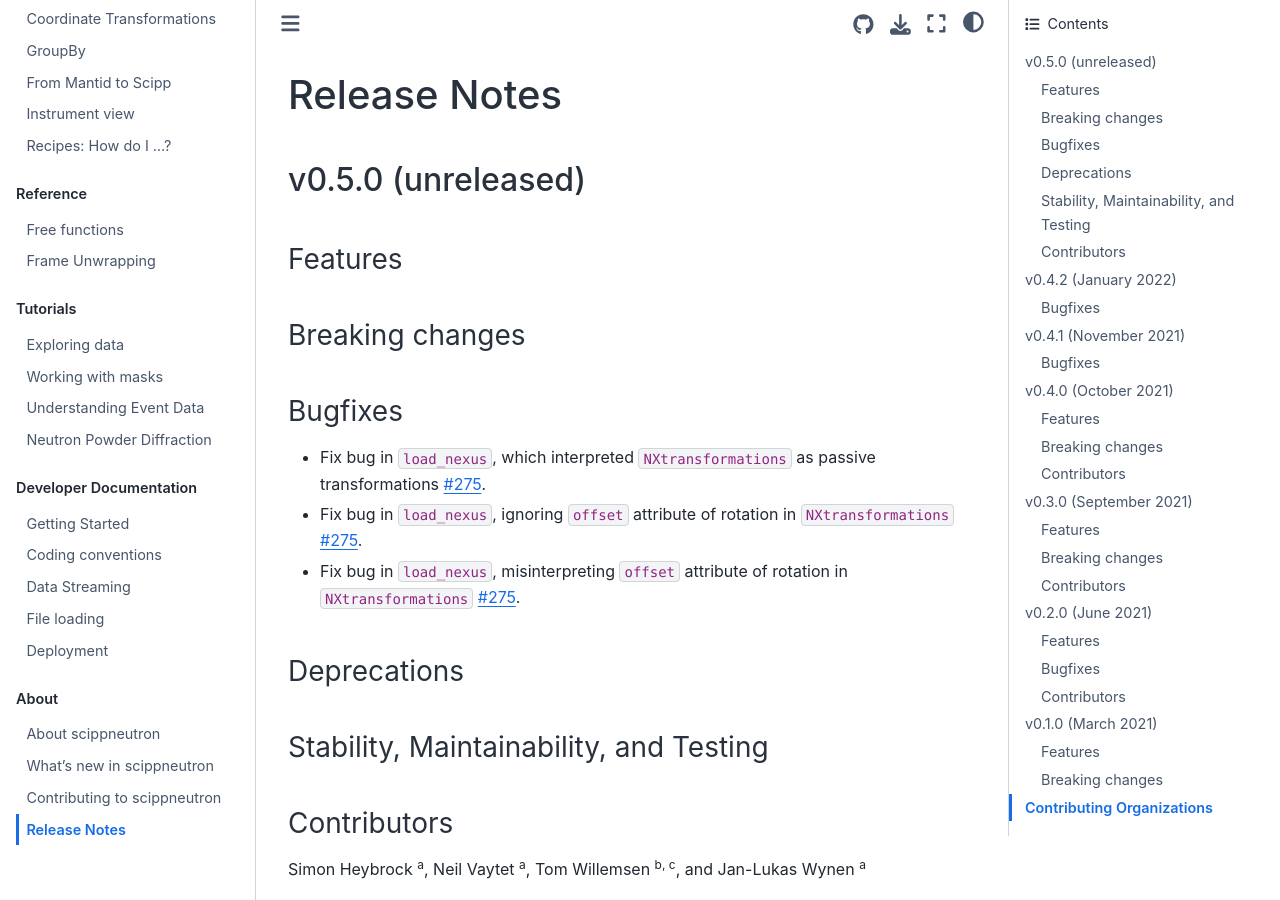
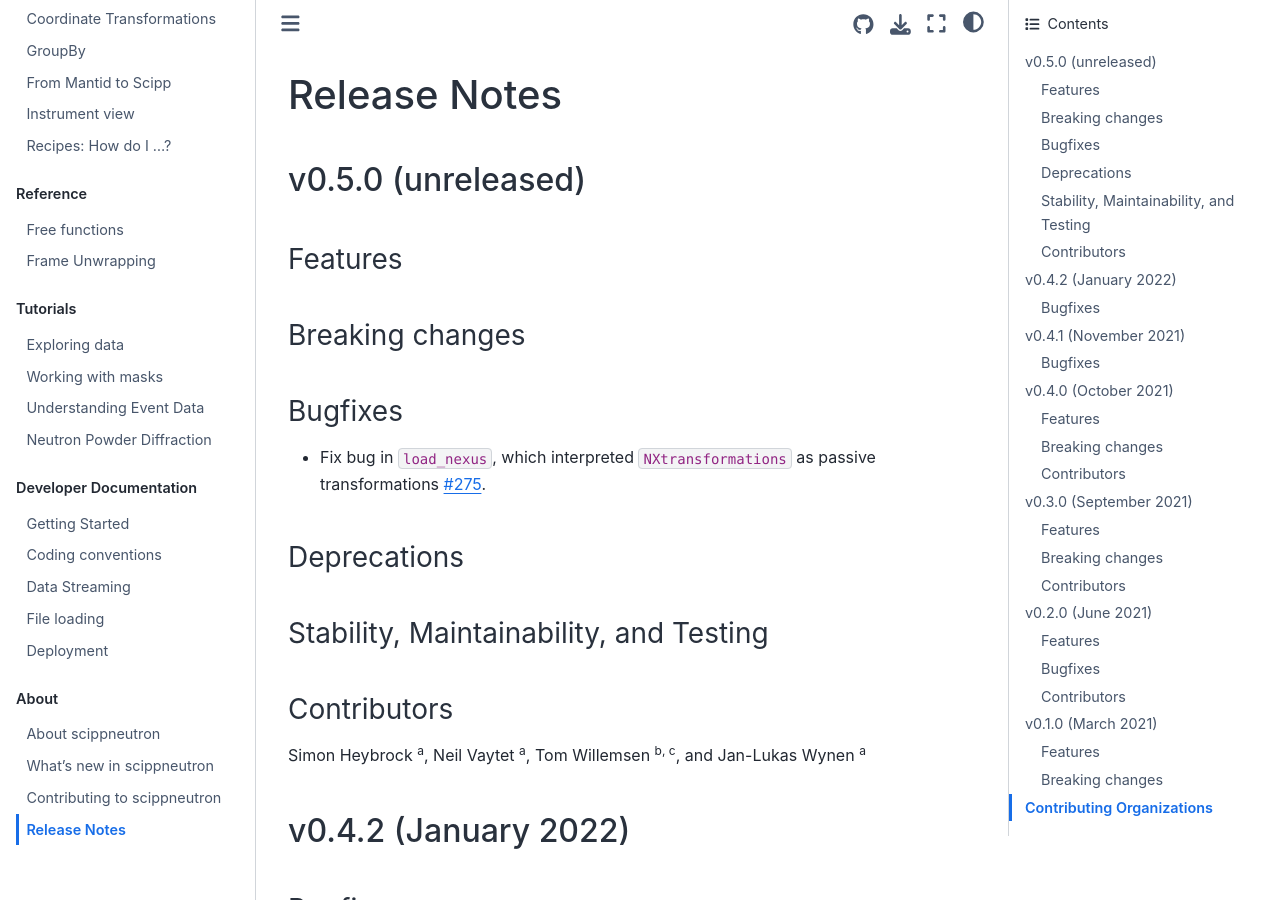
Before and after one commit to scipp/scippneutron, a Sphinx documentation site: the page built from docs/about/release-notes.rst, in a window 1280 px wide and 900 px high. Built offline with Sphinx 7.4.7 and the Sphinx Book theme 1.1.4, drawn with Linux system fonts in a browser that asks for light colours.

Commit message:
Remove release notes entries about bugs that have not been released

```diff
--- a/docs/about/release-notes.rst
+++ b/docs/about/release-notes.rst
@@ -16,8 +16,6 @@ Bugfixes
 ~~~~~~~~
 
 * Fix bug in ``load_nexus``, which interpreted ``NXtransformations`` as passive transformations `#275 <https://github.com/scipp/scippneutron/pull/275>`_.
-* Fix bug in ``load_nexus``, ignoring ``offset`` attribute of rotation in ``NXtransformations`` `#275 <https://github.com/scipp/scippneutron/pull/275>`_.
-* Fix bug in ``load_nexus``, misinterpreting ``offset`` attribute of rotation in ``NXtransformations`` `#275 <https://github.com/scipp/scippneutron/pull/275>`_.
 
 Deprecations
 ~~~~~~~~~~~~
```
